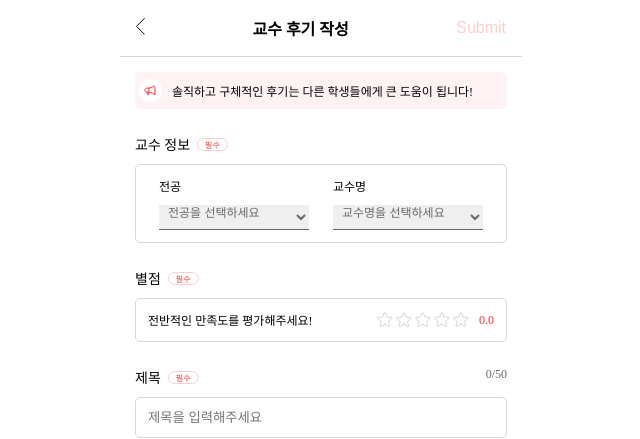
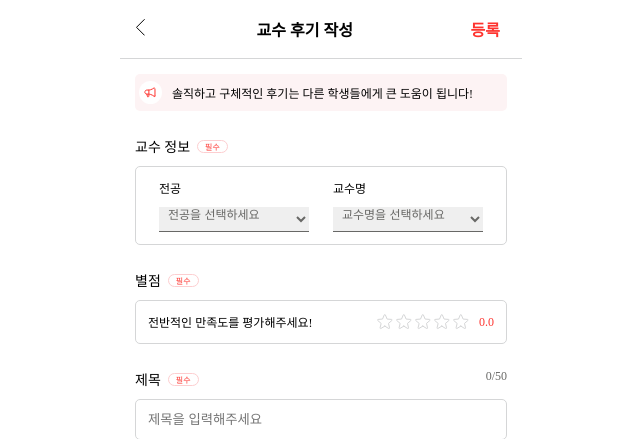
Before and after one commit to kseooy/likelion_toy_team1, a Django app: page /create/ in a window 1280 px wide. Shown: the top 439 px of the page, without its empty margins (319-959 px from the left). Run offline with Django 5.2, Linux system fonts and the light colour scheme; data comes from the database, SQL or seed files in the repository.

Commit message:
등록버튼수정

```diff
--- a/everytime/posts/templates/posts/create.html
+++ b/everytime/posts/templates/posts/create.html
@@ -63,7 +63,7 @@
         <div class="headerBox">
             <a href="{% url 'posts:list' %}" class="backIcon"><img src="{% static 'img/icon-back.svg' %}"></a>
             <div class="headerTitle">교수 후기 작성</div>
-            <input type="submit" class="submitBtn" form="postForm">
+            <input type="submit" class="submitBtn" form="postForm" value="등록">
             {% comment %} <button type="submit" class="submitBtn" form="postForm">등록</button> {% endcomment %}
         </div>
     </header>
--- a/everytime/static/css/post_create.css
+++ b/everytime/static/css/post_create.css
@@ -41,12 +41,15 @@ header{
     font-weight: bold;
 }
 .submitBtn{
+    appearance:none;
+    -webkit-appearance:none;
+
     border:none;
-    background-color: transparent;
-    color:#FDCED0;
+    background:none;
+
+    color:#FE332E;
     font-size:16px;
-    cursor:pointer;
-    padding:0;
+    font-weight:600;
 }
 /*aside notice*/
 .notice{
```
